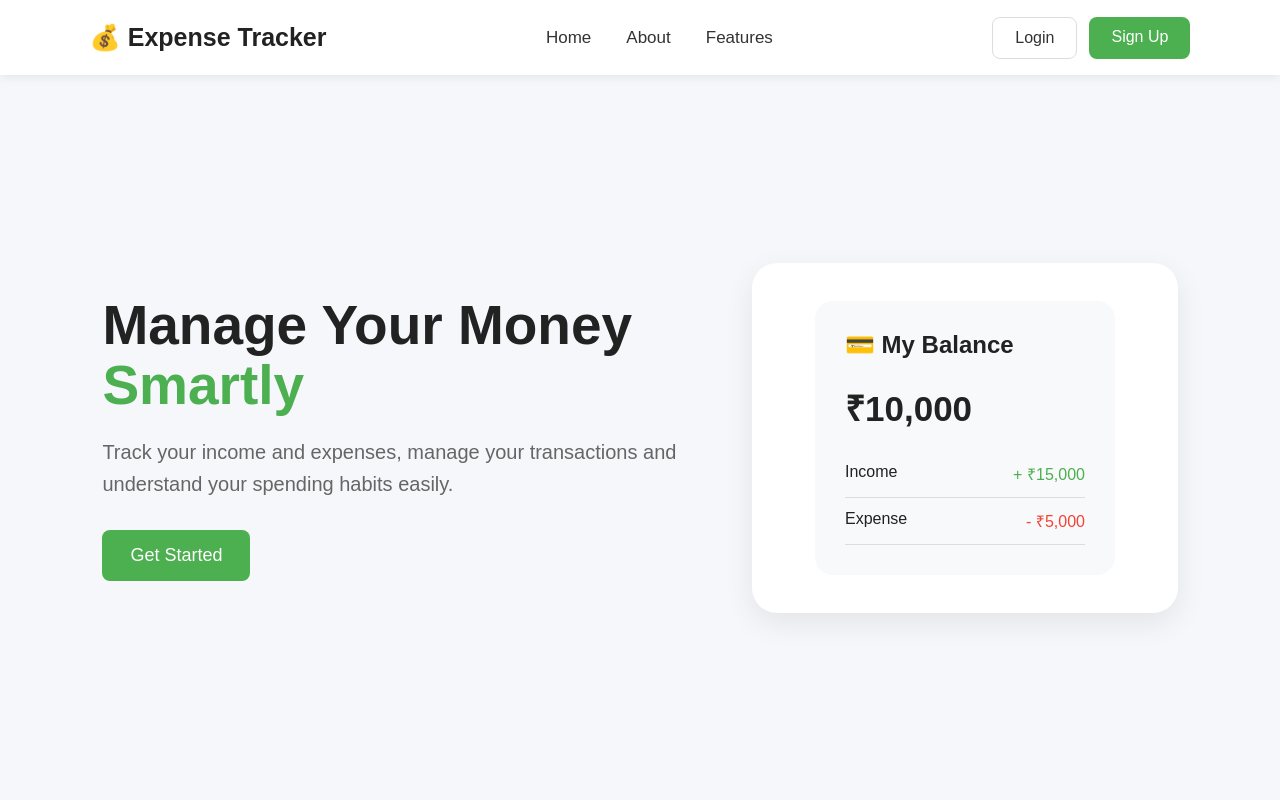
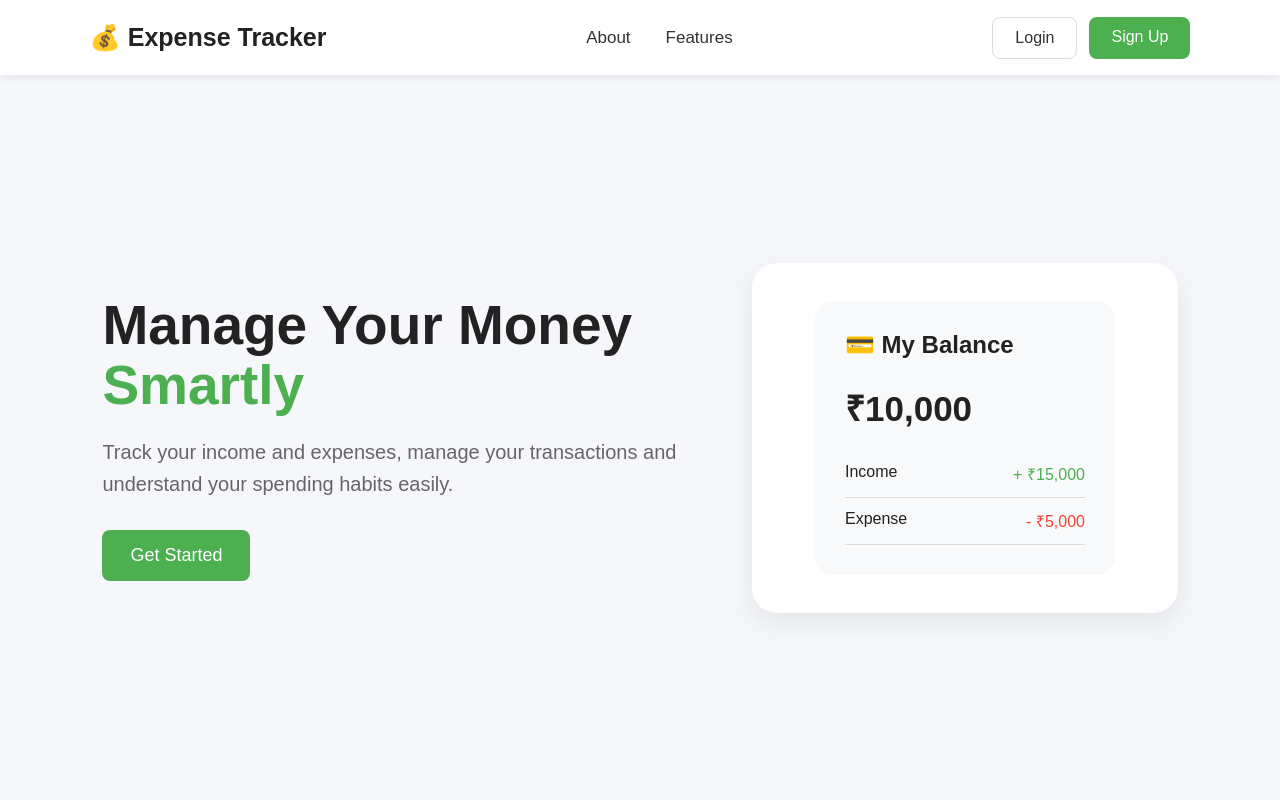
Before and after one commit to priyakanojiya2006/expense-tracker, a website: page public/ index.html in a window 1280 px wide. Shown: the top 800 px of the page. Drawn offline with Linux system fonts and the light colour scheme.

Commit message:
Remove Home link from navigation
Removed Home link from navigation.

```diff
--- a/public/ index.html
+++ b/public/ index.html
@@ -282,9 +282,7 @@
         </div>
 
         <ul class="nav-links">
-            <li>
-                <a href="#index">Home</a>
-            </li>
+
 
             <li>
                 <a href="#about">About</a>
```
